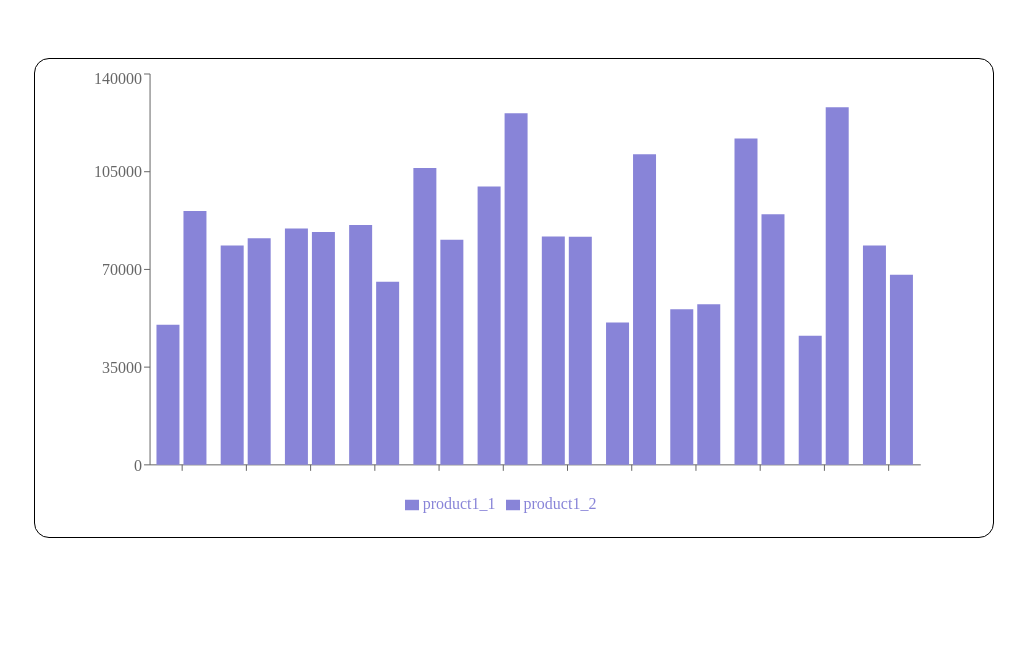
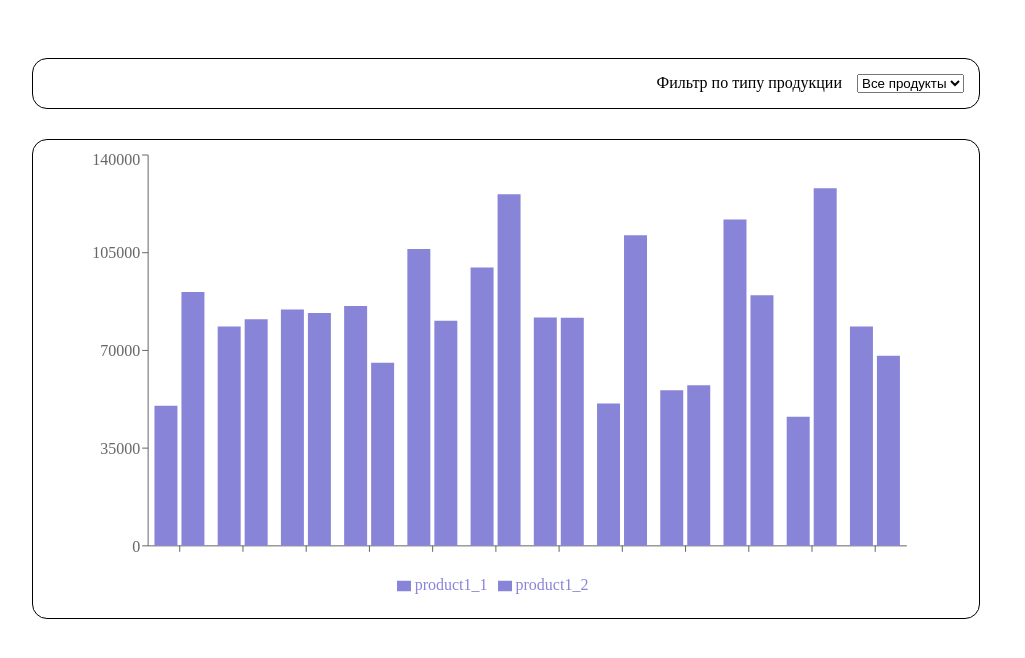
Before and after one commit to morozov312/ugmk_test_app, a React (Vite) app: page / in a window 1280 px wide. Shown: the top 658 px of the page, without its empty margins (134-1159 px from the left). Built offline with nearby package versions, Linux system fonts and the light colour scheme; data requests are answered from the project's data file.

Commit message:
feature(home) add filter layout

```diff
--- a/package.json
+++ b/package.json
@@ -37,6 +37,7 @@
     "sass": "^1.62.1",
     "stylelint": "^15.6.1",
     "stylelint-config-recess-order": "^4.0.0",
+    "stylelint-config-standard-scss": "^9.0.0",
     "vite": "^4.1.0"
   }
 }
--- a/src/components/screens/home/Home.jsx
+++ b/src/components/screens/home/Home.jsx
@@ -1,43 +1,43 @@
-import { getAllProducts } from '/src/api/products.js';
+import MainCharts from './components/MainCharts/MainCharts.jsx';
+import styles from './styles.module.scss';
 import ErrorBoundary from '/src/utils/ErrorBoundary.jsx';
-import React, { useMemo } from 'react';
-import { useQuery } from 'react-query';
-import { useNavigate } from 'react-router-dom';
-import {
-  Bar,
-  BarChart,
-  Legend,
-  ResponsiveContainer,
-  XAxis,
-  YAxis,
-} from 'recharts';
-import styles from './styles.module.scss';
-import { CalculateProductAmount } from '../../../utils/calculateProductAmount.js';
+import React from 'react';
+
+const PRODUCTS_TYPES = [
+  {
+    label: 'Все продукты',
+    value: 'total',
+  },
+  {
+    label: 'Продукт 1',
+    value: 'product_1',
+  },
+  {
+    label: 'Продукт 2',
+    value: 'product_2',
+  },
+  {
+    label: 'Продукт 3',
+    value: 'product_3',
+  },
+];
 
 const Home = () => {
-  const navigate = useNavigate();
-  const { data } = useQuery('products', getAllProducts, {
-    keepPreviousData: true,
-    refetchOnWindowFocus: false,
-    retry: false,
-    onError: () => navigate('/404'),
-  });
-
-  const preparedData = useMemo(() => CalculateProductAmount(data), [data]);
-
   return (
     <ErrorBoundary>
       <div className={styles.wrapper}>
+        <div className={styles.filters}>
+          <span>Фильтр по типу продукции</span>
+          <select>
+            {PRODUCTS_TYPES.map((option) => (
+              <option key={option.value} value={option.value}>
+                {option.label}
+              </option>
+            ))}
+          </select>
+        </div>
         <div className={styles.barChart}>
-          <ResponsiveContainer width='98%' height='98%'>
-            <BarChart width={150} height={40} data={preparedData}>
-              <XAxis dataKey='name' />
-              <YAxis />
-              <Legend />
-              <Bar dataKey='product1_1' fill='#8884d8' />
-              <Bar dataKey='product1_2' fill='#8884d8' />
-            </BarChart>
-          </ResponsiveContainer>
+          <MainCharts />
         </div>
       </div>
     </ErrorBoundary>
--- /dev/null
+++ b/src/components/screens/home/components/MainCharts/MainCharts.jsx
@@ -0,0 +1,39 @@
+import { getAllProducts } from '/src/api/products.js';
+import { CalculateProductAmount } from '/src/utils/calculateProductAmount.js';
+import React, { useMemo } from 'react';
+import { useQuery } from 'react-query';
+import { useNavigate } from 'react-router-dom';
+import {
+  Bar,
+  BarChart,
+  Legend,
+  ResponsiveContainer,
+  XAxis,
+  YAxis,
+} from 'recharts';
+
+const MainCharts = () => {
+  const navigate = useNavigate();
+  const { data } = useQuery('products', getAllProducts, {
+    keepPreviousData: true,
+    refetchOnWindowFocus: false,
+    retry: false,
+    onError: () => navigate('/404'),
+  });
+
+  const preparedData = useMemo(() => CalculateProductAmount(data), [data]);
+
+  return (
+    <ResponsiveContainer width='98%' height='98%'>
+      <BarChart width={150} height={40} data={preparedData}>
+        <XAxis dataKey='name' />
+        <YAxis />
+        <Legend />
+        <Bar dataKey='product1_1' fill='#8884d8' />
+        <Bar dataKey='product1_2' fill='#8884d8' />
+      </BarChart>
+    </ResponsiveContainer>
+  );
+};
+
+export default MainCharts;
--- a/src/components/screens/home/styles.module.scss
+++ b/src/components/screens/home/styles.module.scss
@@ -1,16 +1,26 @@
 .wrapper {
-  width: 100vw;
+  display: flex;
+  flex-direction: column;
+  gap: 30px;
+  width: 75%;
   height: 100vh;
-  display: flex;
-  justify-content: center;
   padding-top: 50px;
+  margin: 0 auto;
 }
 
 .barChart {
   box-sizing: border-box;
+  height: 60%;
+  padding: 10px 50px;
   border: 1px black solid;
   border-radius: 15px;
-  padding: 10px 50px;
-  height: 60%;
-  width: 75%;
 }
+
+.filters {
+  display: flex;
+  gap: 15px;
+  justify-content: flex-end;
+  padding: 15px;
+  border: 1px black solid;
+  border-radius: 15px;
+}
```
Also changed, not shown: 1 other file (tests, documents, lock files or other folders).
